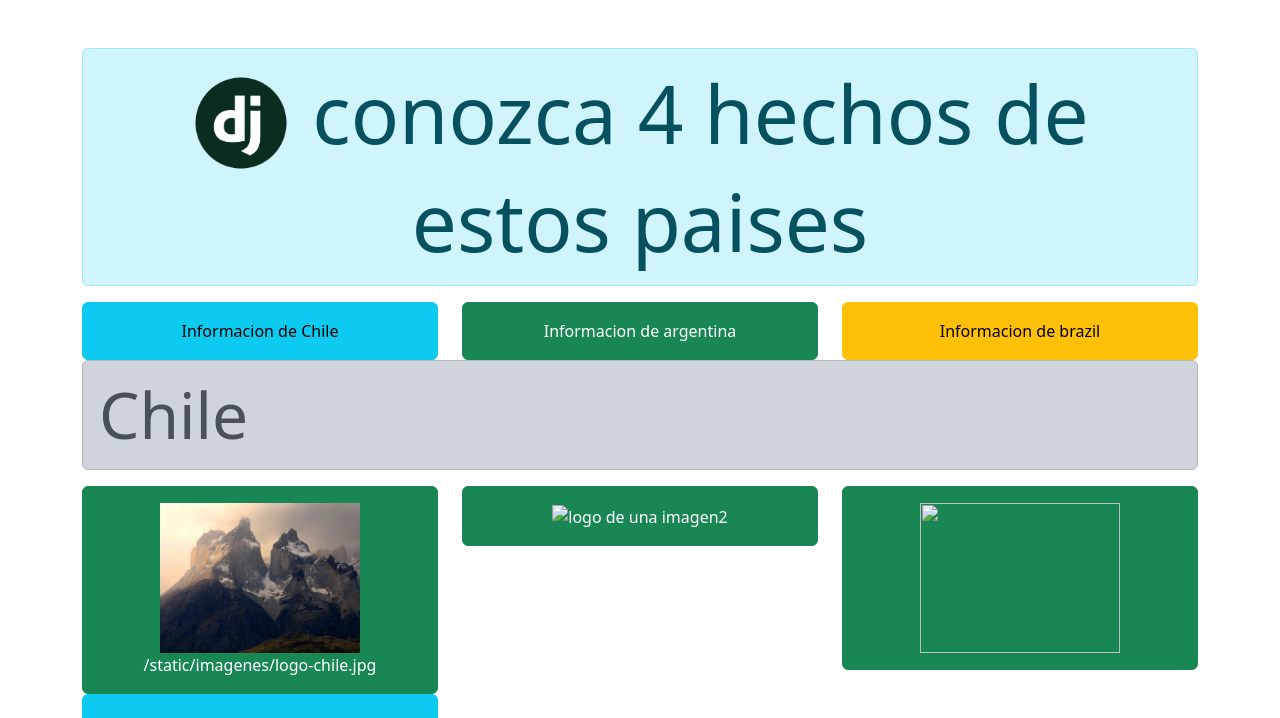
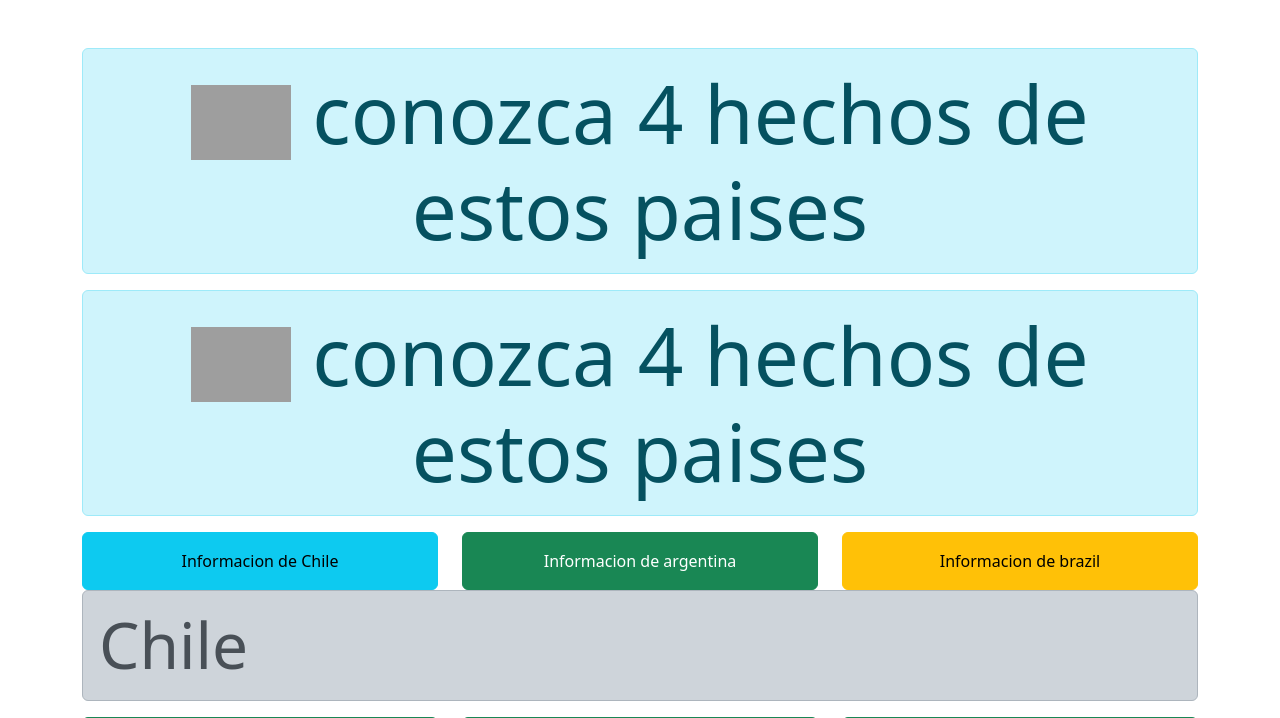
Before and after one commit to Thorv13/EvaluacionII, a Django app: page /chile/ in a window 1280 px wide. Shown: the top 718 px of the page. Run offline with Django 4.2, Linux system fonts and the light colour scheme; grey boxes are pictures that could not be loaded.

Commit message:
guardado automatico

```diff
--- a/templates/templatesevaluacion2/index1.html
+++ b/templates/templatesevaluacion2/index1.html
@@ -12,7 +12,11 @@
 
 <body class="container mt-5">
     <div class="alert alert-info display-1 text-center">
-        <img src="{% static 'imagenes/django.jpg' %}" width="100px" alt="Logo empresa">
+        <img src="{% static 'imagenes/evaluacion2i/chile-argentina.jpg' %}" width="100px" alt="Logo empresa">
+        conozca 4 hechos de estos paises
+    </div>
+    <div class="alert alert-info display-1 text-center">
+        <img src="{% static 'imagenes/evaluacion2i/brazil-chile.jpg' %}" width="100px" alt="Logo empresa">
         conozca 4 hechos de estos paises
     </div>
     <div class="row">
```
